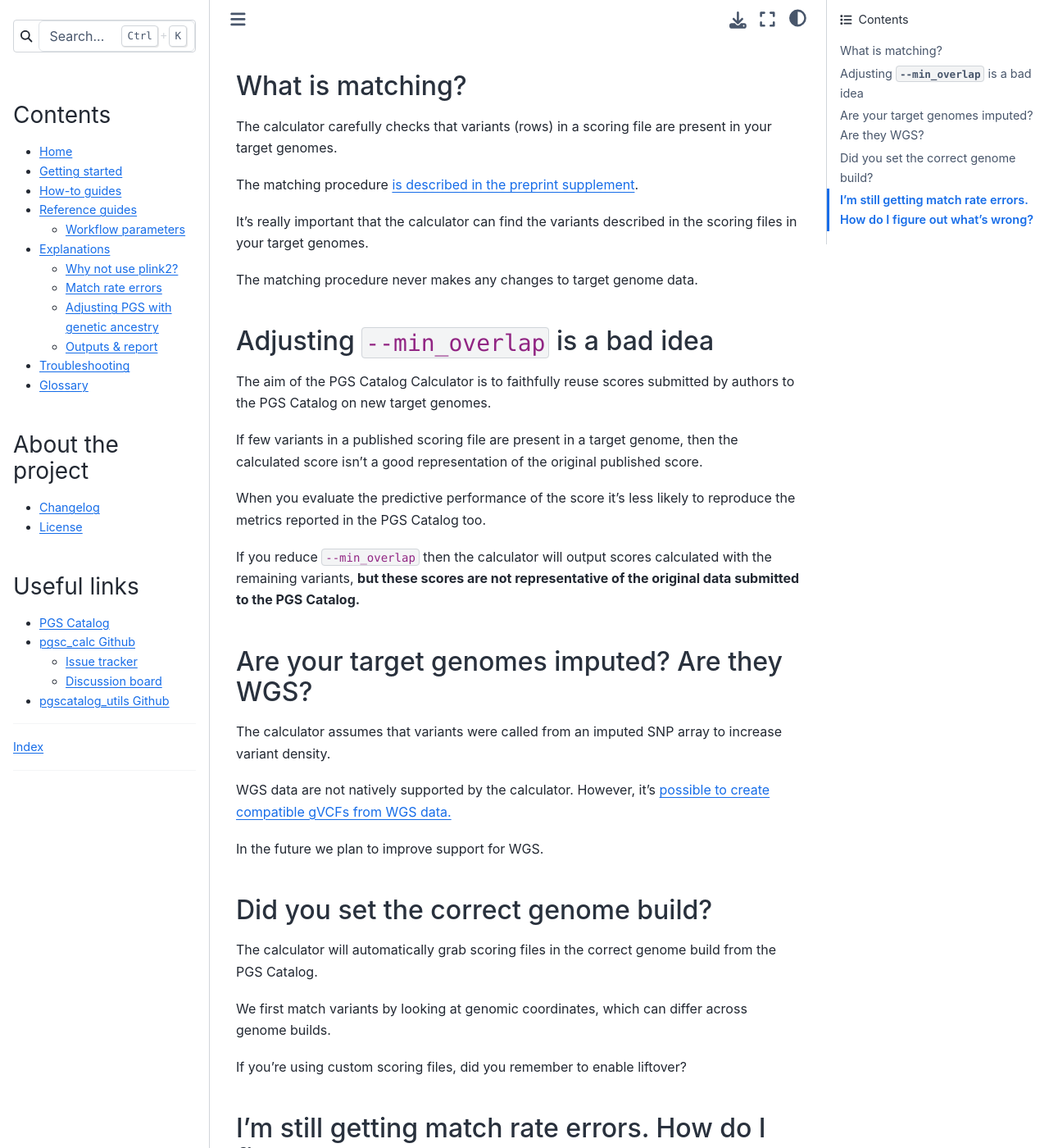
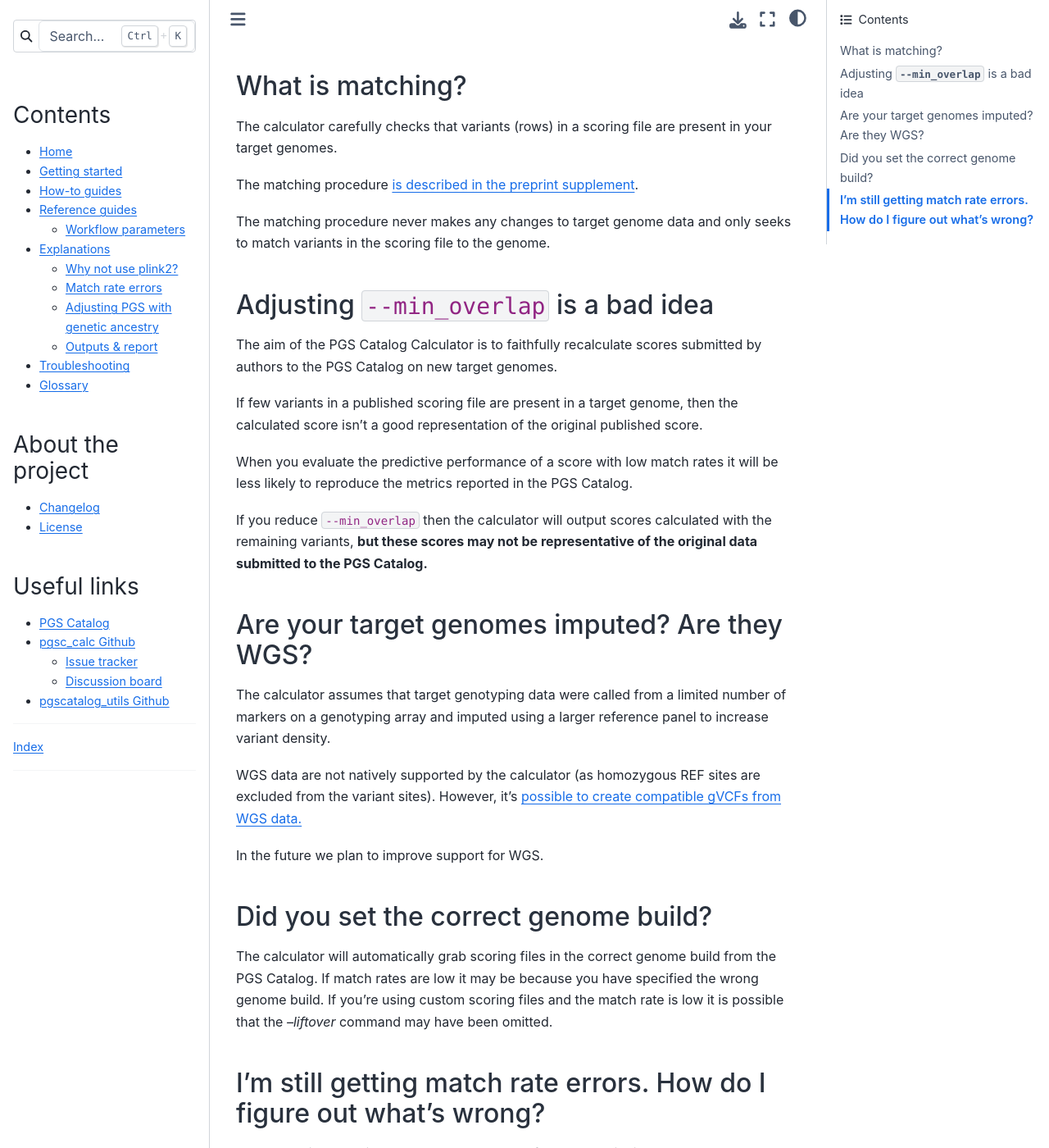
Before and after one commit to PGScatalog/pgsc_calc, a Sphinx documentation site: the page built from docs/explanation/match.rst, in a window 1280 px wide and 1400 px high, scrolled down 470 px. Shown: the whole window at 82% size. Built offline with Sphinx 7.4.7 and the Sphinx Book theme 1.1.4, drawn with Linux system fonts in a browser that asks for light colours; some of the changed text lies outside the part shown.

Commit message:
Update match.rst
Some edits

```diff
--- a/docs/explanation/match.rst
+++ b/docs/explanation/match.rst
@@ -13,9 +13,9 @@
 
 By default pgsc_calc will continue calculating if at least one score passes the **match rate threshold**, which is controlled by the ``--min_overlap`` parameter.
 
-The default parameter is 0.75. This was chosen because in our experience the matching procedure will match very well or very badly.
+The default parameter is 0.75, this was chosen because on our experiences applying PGS to new cohorts where most scores will score better than this threshold.
 
-If things go badly, it's typically because a problem with input data (target genomes or scoring files).
+If scores match your target genome poorly it's typically because a problem with input data (target genomes or scoring files).
 
 What is matching?
 -----------------
@@ -24,38 +24,32 @@
 
 The matching procedure `is described in the preprint supplement <https://www.medrxiv.org/content/10.1101/2024.05.29.24307783v1.supplementary-material>`_.
 
-It's really important that the calculator can find the variants described in the scoring files in your target genomes.
-
-The matching procedure never makes any changes to target genome data.
+The matching procedure never makes any changes to target genome data and only seeks to match variants in the scoring file to the genome.
 
 Adjusting ``--min_overlap`` is a bad idea
 ------------------------------------------
 
-The aim of the PGS Catalog Calculator is to faithfully reuse scores submitted by authors to the PGS Catalog on new target genomes.
+The aim of the PGS Catalog Calculator is to faithfully recalculate scores submitted by authors to the PGS Catalog on new target genomes.
 
 If few variants in a published scoring file are present in a target genome, then the calculated score isn't a good representation of the original published score.
 
-When you evaluate the predictive performance of the score it's less likely to reproduce the metrics reported in the PGS Catalog too.
+When you evaluate the predictive performance of a score with low match rates it will be less likely to reproduce the metrics reported in the PGS Catalog.
 
-If you reduce ``--min_overlap`` then the calculator will output scores calculated with the remaining variants, **but these scores are not representative of the original data submitted to the PGS Catalog.**
+If you reduce ``--min_overlap`` then the calculator will output scores calculated with the remaining variants, **but these scores may not be representative of the original data submitted to the PGS Catalog.**
 
 Are your target genomes imputed? Are they WGS?
 ----------------------------------------------
 
-The calculator assumes that variants were called from an imputed SNP array to increase variant density.
+The calculator assumes that target genotyping data were called from a limited number of markers on a genotyping array and imputed using a larger reference panel to increase variant density.
 
-WGS data are not natively supported by the calculator. However, it's `possible to create compatible gVCFs from WGS data. <https://github.com/PGScatalog/pgsc_calc/discussions/123#discussioncomment-6469422>`_
+WGS data are not natively supported by the calculator (as homozygous REF sites are excluded from the variant sites). However, it's `possible to create compatible gVCFs from WGS data. <https://github.com/PGScatalog/pgsc_calc/discussions/123#discussioncomment-6469422>`_
 
 In the future we plan to improve support for WGS.
 
 Did you set the correct genome build?
 -------------------------------------
 
-The calculator will automatically grab scoring files in the correct genome build from the PGS Catalog.
-
-We first match variants by looking at genomic coordinates, which can differ across genome builds.
-
-If you're using custom scoring files, did you remember to enable liftover?
+The calculator will automatically grab scoring files in the correct genome build from the PGS Catalog. If match rates are low it may be because you have specified the wrong genome build. If you're using custom scoring files and the match rate is low it is possible that the `--liftover` command may have been omitted.
 
 I'm still getting match rate errors. How do I figure out what's wrong?
 ----------------------------------------------------------------------
```
